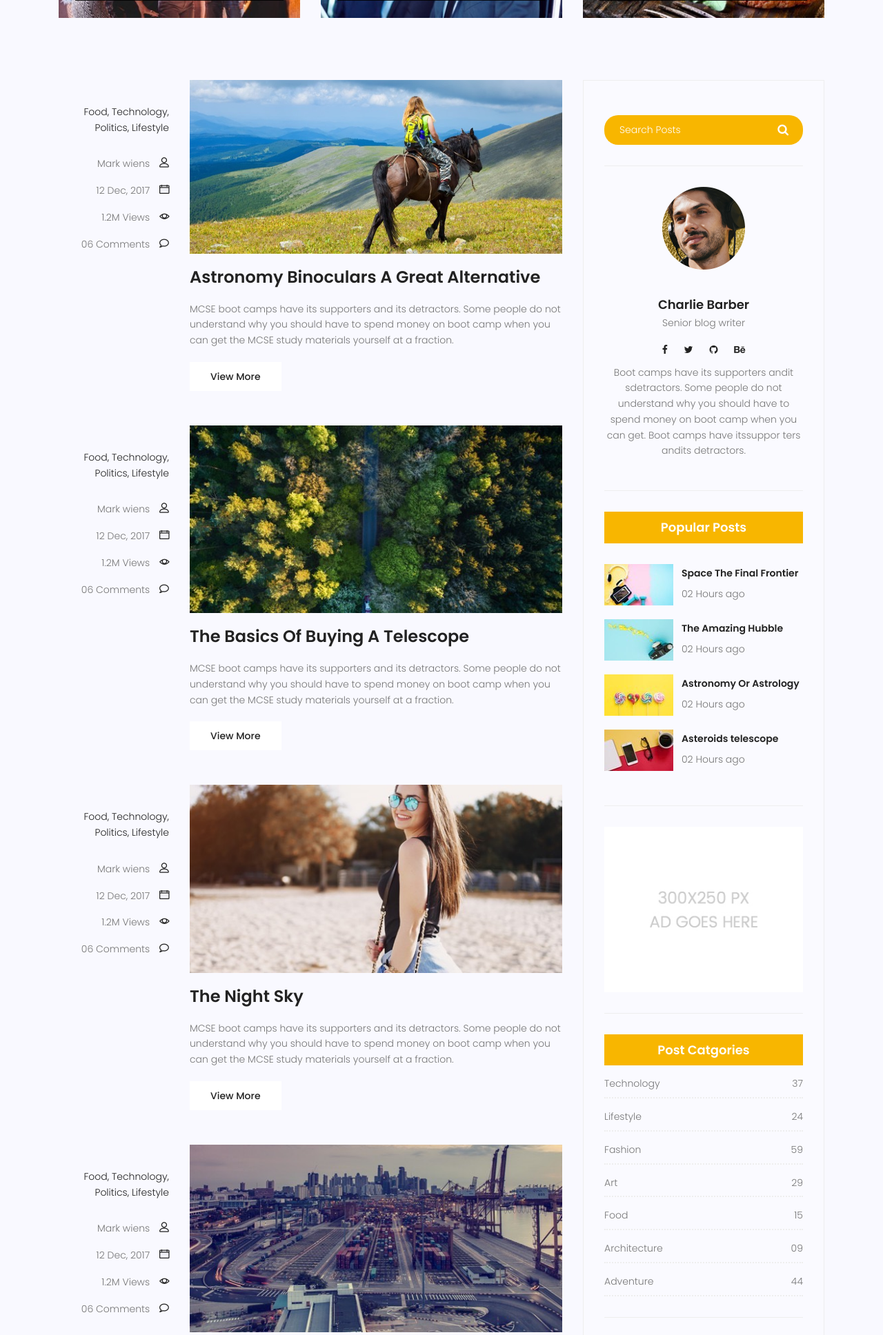
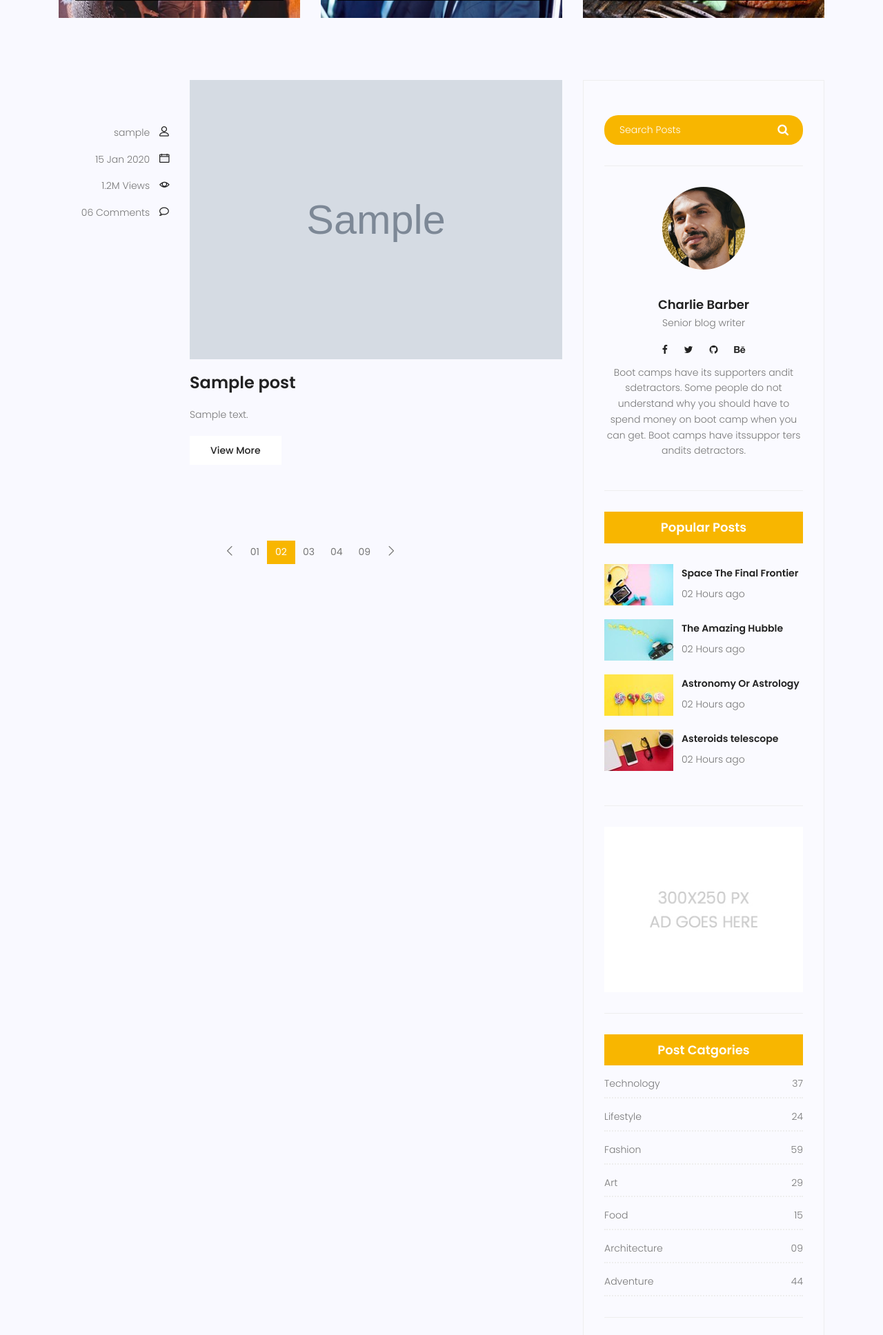
Before and after one commit to Mehrab-dev/Django-Blog, a Django app: page /blog/ in a window 1280 px wide. Shown: the part 966-2902 px from the top of the page at 69% size. Run offline with Django 5.2, Linux system fonts and the light colour scheme; tables that the repository leaves empty hold one stand-in row (values such as "Sample post"); grey boxes marked "Sample" are stand-in pictures; some libraries are stand-ins or nearby versions.

Commit message:
creating CategoryAdmin in blog.admin and blog-search.html and blog_search function in blog.views

```diff
--- a/blog/admin.py
+++ b/blog/admin.py
@@ -6,5 +6,8 @@ class PostAdmin(admin.ModelAdmin) :
     list_filter = ['status','author']
     search_fields = ['status','author']
 
-admin.site.register(Category)
+class CategoryAdmin(admin.ModelAdmin) :
+    list_display = ['name','created_date']
+
+admin.site.register(Category,CategoryAdmin)
 admin.site.register(Post,PostAdmin)
--- a/blog/urls.py
+++ b/blog/urls.py
@@ -8,6 +8,7 @@ app_name = 'blog'
 
 
 urlpatterns = [
-    path('blog/',views.blog_home,name='blog_home')
+    path('blog/',views.blog_home,name='blog_home'),
+    path('search/',views.blog_search,name='search')
 
 ]
--- a/blog/views.py
+++ b/blog/views.py
@@ -1,6 +1,16 @@
 from django.shortcuts import render
+from .models import Post
 
 
 # create functions
 def blog_home(request) :
-    return render(request,'blog/blog-home.html')
+    posts = Post.objects.filter(status=True)
+    context = {'posts':posts}
+    return render(request,'blog/blog-home.html',context)
+
+def blog_search(request) :
+    posts = Post.objects.filter(status=True)
+    if request.method == 'GET' :
+        posts = posts.filter(content__contains = request.GET.get('search'))
+    context = {'posts':posts}
+    return render(request,'blog/blog-home.html',context)
--- a/templates/blog/blog-home.html
+++ b/templates/blog/blog-home.html
@@ -89,18 +89,18 @@
 	<div class="container">
 		<div class="row">
 			<div class="col-lg-8 posts-list">
+				{% for post in posts %}
 				<div class="single-post row">
 					<div class="col-lg-3  col-md-3 meta-details">
 						<ul class="tags">
-							<li><a href="#">Food,</a></li>
-							<li><a href="#">Technology,</a></li>
-							<li><a href="#">Politics,</a></li>
-							<li><a href="#">Lifestyle</a></li>
+							{% for cat in post.category.all %}
+							<a href="#">{{ cat.name }}</a>
+							{% endfor %}
 						</ul>
 						<div class="user-details row">
-							<p class="user-name col-lg-12 col-md-12 col-6"><a href="#">Mark wiens</a> <span
+							<p class="user-name col-lg-12 col-md-12 col-6"><a href="#">{{post.author}}</a> <span
 									class="lnr lnr-user"></span></p>
-							<p class="date col-lg-12 col-md-12 col-6"><a href="#">12 Dec, 2017</a> <span
+							<p class="date col-lg-12 col-md-12 col-6"><a href="#">{{post.published_date|date:"d M Y"}}</a> <span
 									class="lnr lnr-calendar-full"></span></p>
 							<p class="view col-lg-12 col-md-12 col-6"><a href="#">1.2M Views</a> <span
 									class="lnr lnr-eye"></span></p>
@@ -110,121 +110,19 @@
 					</div>
 					<div class="col-lg-9 col-md-9 ">
 						<div class="feature-img">
-							<img class="img-fluid" src="{% static 'img/blog/feature-img1.jpg' %}" alt="">
+							<img class="img-fluid" src="{{post.image.url}}" alt="">
 						</div>
 						<a class="posts-title" href="blog-single.html">
-							<h3>Astronomy Binoculars A Great Alternative</h3>
+							<h3>{{post.title}}</h3>
 						</a>
 						<p class="excert">
-							MCSE boot camps have its supporters and its detractors. Some people do not understand why
-							you should have to spend money on boot camp when you can get the MCSE study materials
-							yourself at a fraction.
+							{{post.content}}
 						</p>
 						<a href="blog-single.html" class="primary-btn">View More</a>
 					</div>
 				</div>
-				<div class="single-post row">
-					<div class="col-lg-3  col-md-3 meta-details">
-						<ul class="tags">
-							<li><a href="#">Food,</a></li>
-							<li><a href="#">Technology,</a></li>
-							<li><a href="#">Politics,</a></li>
-							<li><a href="#">Lifestyle</a></li>
-						</ul>
-						<div class="user-details row">
-							<p class="user-name col-lg-12 col-md-12 col-6"><a href="#">Mark wiens</a> <span
-									class="lnr lnr-user"></span></p>
-							<p class="date col-lg-12 col-md-12 col-6"><a href="#">12 Dec, 2017</a> <span
-									class="lnr lnr-calendar-full"></span></p>
-							<p class="view col-lg-12 col-md-12 col-6"><a href="#">1.2M Views</a> <span
-									class="lnr lnr-eye"></span></p>
-							<p class="comments col-lg-12 col-md-12 col-6"><a href="#">06 Comments</a> <span
-									class="lnr lnr-bubble"></span></p>
-						</div>
-					</div>
-					<div class="col-lg-9 col-md-9 ">
-						<div class="feature-img">
-							<img class="img-fluid" src="{% static 'img/blog/feature-img2.jpg' %}" alt="">
-						</div>
-						<a class="posts-title" href="blog-single.html">
-							<h3>The Basics Of Buying A Telescope</h3>
-						</a>
-						<p class="excert">
-							MCSE boot camps have its supporters and its detractors. Some people do not understand why
-							you should have to spend money on boot camp when you can get the MCSE study materials
-							yourself at a fraction.
-						</p>
-						<a href="blog-single.html" class="primary-btn">View More</a>
-					</div>
-				</div>
-				<div class="single-post row">
-					<div class="col-lg-3  col-md-3 meta-details">
-						<ul class="tags">
-							<li><a href="#">Food,</a></li>
-							<li><a href="#">Technology,</a></li>
-							<li><a href="#">Politics,</a></li>
-							<li><a href="#">Lifestyle</a></li>
-						</ul>
-						<div class="user-details row">
-							<p class="user-name col-lg-12 col-md-12 col-6"><a href="#">Mark wiens</a> <span
-									class="lnr lnr-user"></span></p>
-							<p class="date col-lg-12 col-md-12 col-6"><a href="#">12 Dec, 2017</a> <span
-									class="lnr lnr-calendar-full"></span></p>
-							<p class="view col-lg-12 col-md-12 col-6"><a href="#">1.2M Views</a> <span
-									class="lnr lnr-eye"></span></p>
-							<p class="comments col-lg-12 col-md-12 col-6"><a href="#">06 Comments</a> <span
-									class="lnr lnr-bubble"></span></p>
-						</div>
-					</div>
-					<div class="col-lg-9 col-md-9">
-						<div class="feature-img">
-							<img class="img-fluid" src="{% static 'img/blog/feature-img4.jpg' %}" alt="">
-						</div>
-						<a class="posts-title" href="blog-single.html">
-							<h3>The Night Sky</h3>
-						</a>
-						<p class="excert">
-							MCSE boot camps have its supporters and its detractors. Some people do not understand why
-							you should have to spend money on boot camp when you can get the MCSE study materials
-							yourself at a fraction.
-						</p>
-						<a href="blog-single.html" class="primary-btn">View More</a>
-					</div>
-				</div>
-				<div class="single-post row">
-					<div class="col-lg-3 col-md-3 meta-details">
-						<ul class="tags">
-							<li><a href="#">Food,</a></li>
-							<li><a href="#">Technology,</a></li>
-							<li><a href="#">Politics,</a></li>
-							<li><a href="#">Lifestyle</a></li>
-						</ul>
-						<div class="user-details row">
-							<p class="user-name col-lg-12 col-md-12 col-6"><a href="#">Mark wiens</a> <span
-									class="lnr lnr-user"></span></p>
-							<p class="date col-lg-12 col-md-12 col-6"><a href="#">12 Dec, 2017</a> <span
-									class="lnr lnr-calendar-full"></span></p>
-							<p class="view col-lg-12 col-md-12 col-6"><a href="#">1.2M Views</a> <span
-									class="lnr lnr-eye"></span></p>
-							<p class="comments col-lg-12 col-md-12 col-6"><a href="#">06 Comments</a> <span
-									class="lnr lnr-bubble"></span></p>
-						</div>
-					</div>
-					<div class="col-lg-9 col-md-9">
-						<div class="feature-img">
-							<img class="img-fluid" src="{% static 'img/blog/feature-img5.jpg' %}" alt="">
-						</div>
-						<a class="posts-title" href="blog-single.html">
-							<h3>Telescopes 101</h3>
-						</a>
-						<p class="excert">
-							MCSE boot camps have its supporters and its detractors. Some people do not understand why
-							you should have to spend money on boot camp when you can get the MCSE study materials
-							yourself at a fraction.
-						</p>
-						<a href="blog-single.html" class="primary-btn">View More</a>
-					</div>
-				</div>
+				{% endfor %}
+
 				<nav class="blog-pagination justify-content-center d-flex">
 					<ul class="pagination">
 						<li class="page-item">
@@ -251,13 +149,7 @@
 			</div>
 			<div class="col-lg-4 sidebar-widgets">
 				<div class="widget-wrap">
-					<div class="single-sidebar-widget search-widget">
-						<form class="search-form" action="#">
-							<input placeholder="Search Posts" name="search" type="text" onfocus="this.placeholder = ''"
-								onblur="this.placeholder = 'Search Posts'">
-							<button type="submit"><i class="fa fa-search"></i></button>
-						</form>
-					</div>
+					{% include 'blog/blog-search.html' %}
 					<div class="single-sidebar-widget user-info-widget">
 						<img src="{% static 'img/blog/user-info.png' %}" alt="">
 						<a href="#">
--- /dev/null
+++ b/templates/blog/blog-search.html
@@ -0,0 +1,7 @@
+<div class="single-sidebar-widget search-widget">
+    <form class="search-form" action="{% url 'blog:search' %}" method="get">
+        <input placeholder="Search Posts" name="search" type="text" onfocus="this.placeholder = ''"
+            onblur="this.placeholder = 'Search Posts'">
+        <button type="submit"><i class="fa fa-search"></i></button>
+    </form>
+</div>
--- a/templates/blog/blog-single.html
+++ b/templates/blog/blog-single.html
@@ -439,4 +439,4 @@
 	</div>
 </section>
 <!-- End post-content Area -->
- {% endblock %}
+{% endblock %}
```
Also changed, not shown: media/cat-widget2.jpg (added), media/feature-img1.jpg (added), media/feature-img3.jpg (added), media/feature-img4.jpg (added).
